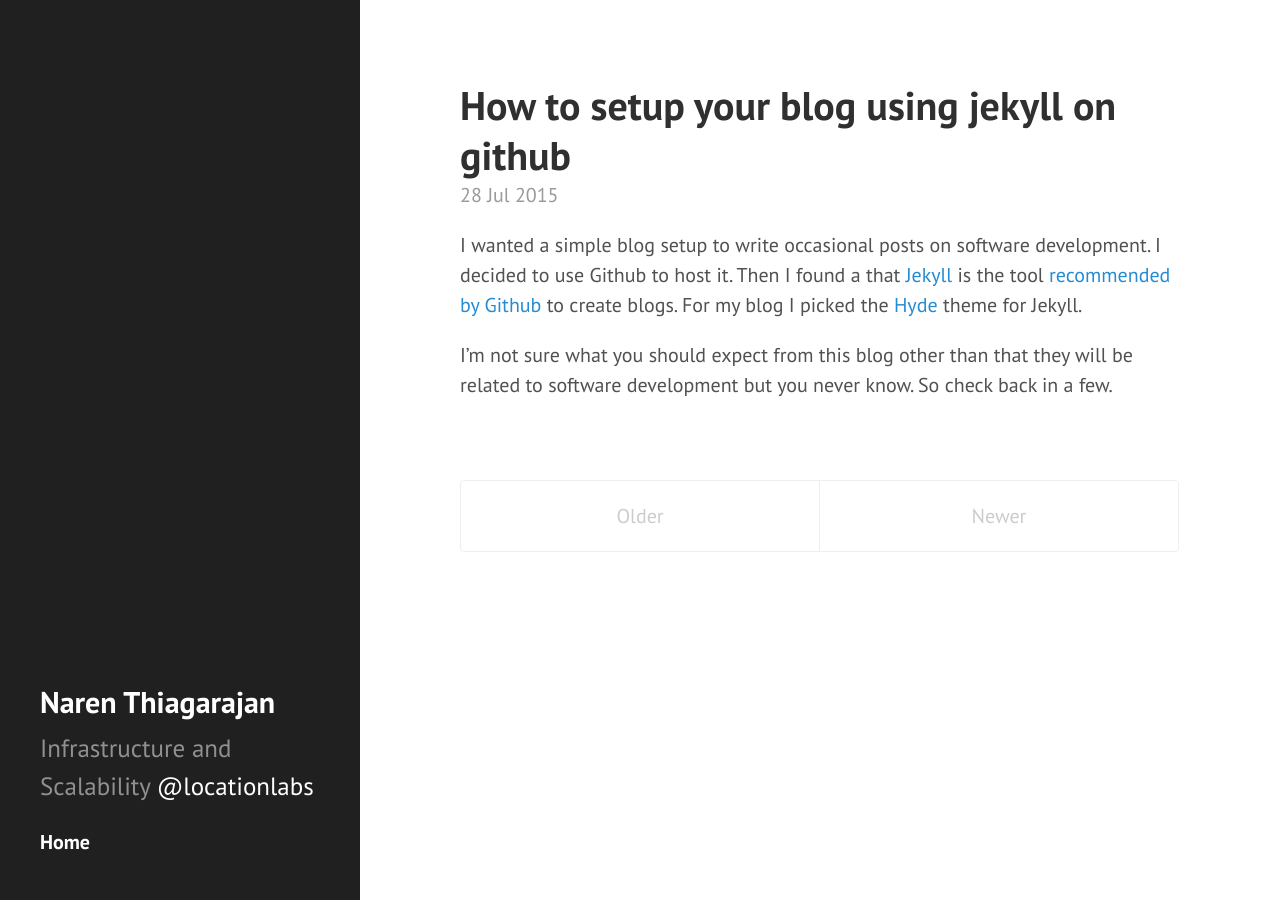
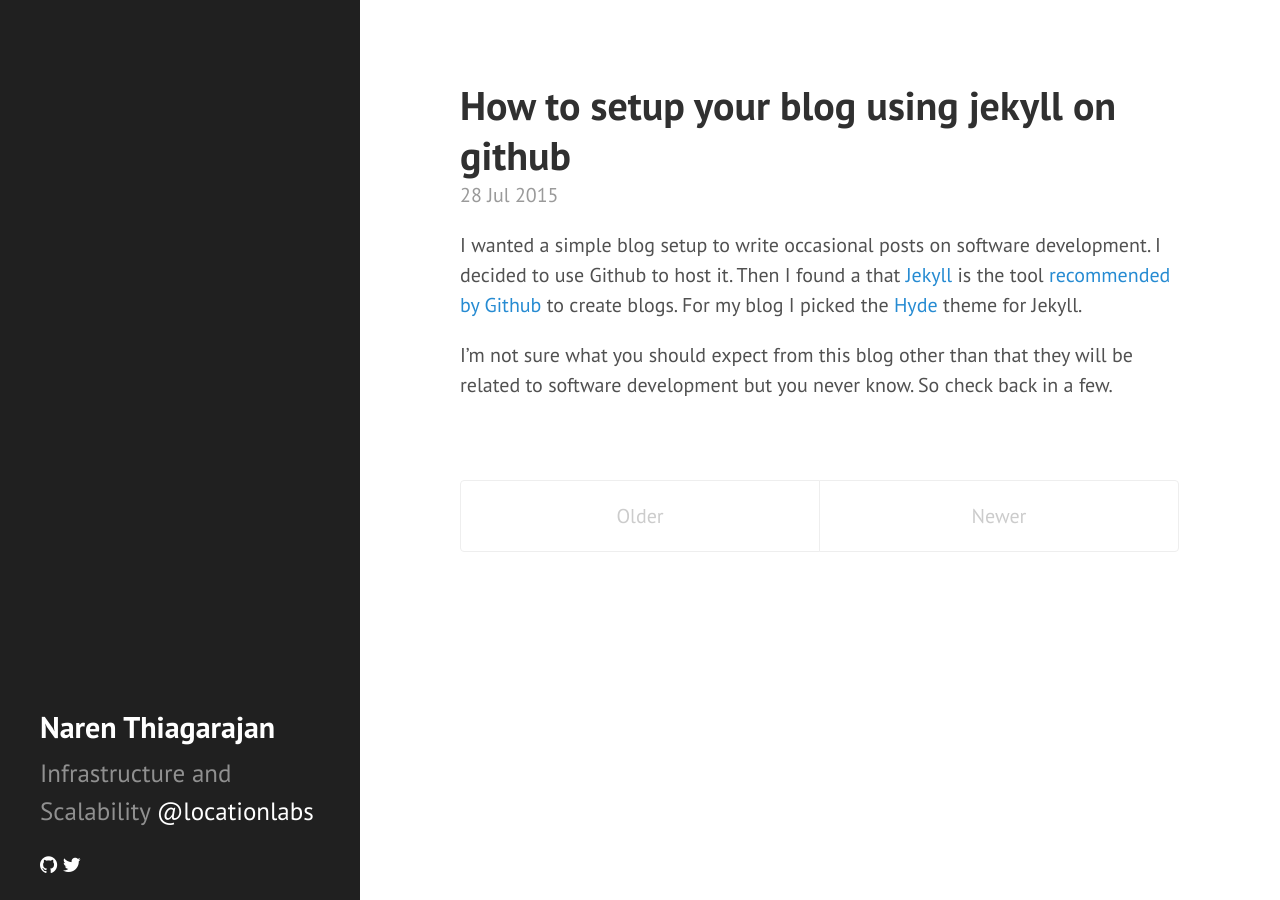
Before and after one commit to narenst/narenst.github.io, a Jekyll site: the page built from index.html, in a window 1280 px wide. Built offline with Jekyll 4.4.1, drawn with Linux system fonts in a browser that asks for light colours; nearby versions of some CDN libraries; Markdown is read by kramdown in place of the engine named in the settings; the list of posts is cut into pages by our own code.

Commit message:
Update sidebar with github and twitter url

```diff
--- a/_includes/sidebar.html
+++ b/_includes/sidebar.html
@@ -1,3 +1,4 @@
+<link rel="stylesheet" href="https://maxcdn.bootstrapcdn.com/font-awesome/4.4.0/css/font-awesome.min.css">
 <div class="sidebar">
   <div class="container sidebar-sticky">
     <div class="sidebar-about">
@@ -7,24 +8,8 @@
         </a>
       </h2>
       <p class="lead">Infrastructure and Scalability <a href="http://www.locationlabs.com">@locationlabs</a></p>
+      <a href="https://github.com/narenst"><i class="fa fa-github"></i></a>
+      <a href="https://twitter.com/@narenst"><i class="fa fa-twitter"></i>
     </div>
-
-    <nav class="sidebar-nav">
-      <a class="sidebar-nav-item{% if page.url == site.baseurl %} active{% endif %}" href="{{ site.baseurl }}">Home</a>
-
-      {% comment %}
-        The code below dynamically generates a sidebar nav of pages with
-        `layout: page` in the front-matter. See readme for usage.
-      {% endcomment %}
-
-      {% assign pages_list = site.pages %}
-      {% for node in pages_list %}
-        {% if node.title != null %}
-          {% if node.layout == "page" %}
-            <a class="sidebar-nav-item{% if page.url == node.url %} active{% endif %}" href="{{ node.url }}">{{ node.title }}</a>
-          {% endif %}
-        {% endif %}
-      {% endfor %}
-    </nav>
   </div>
 </div>
```
